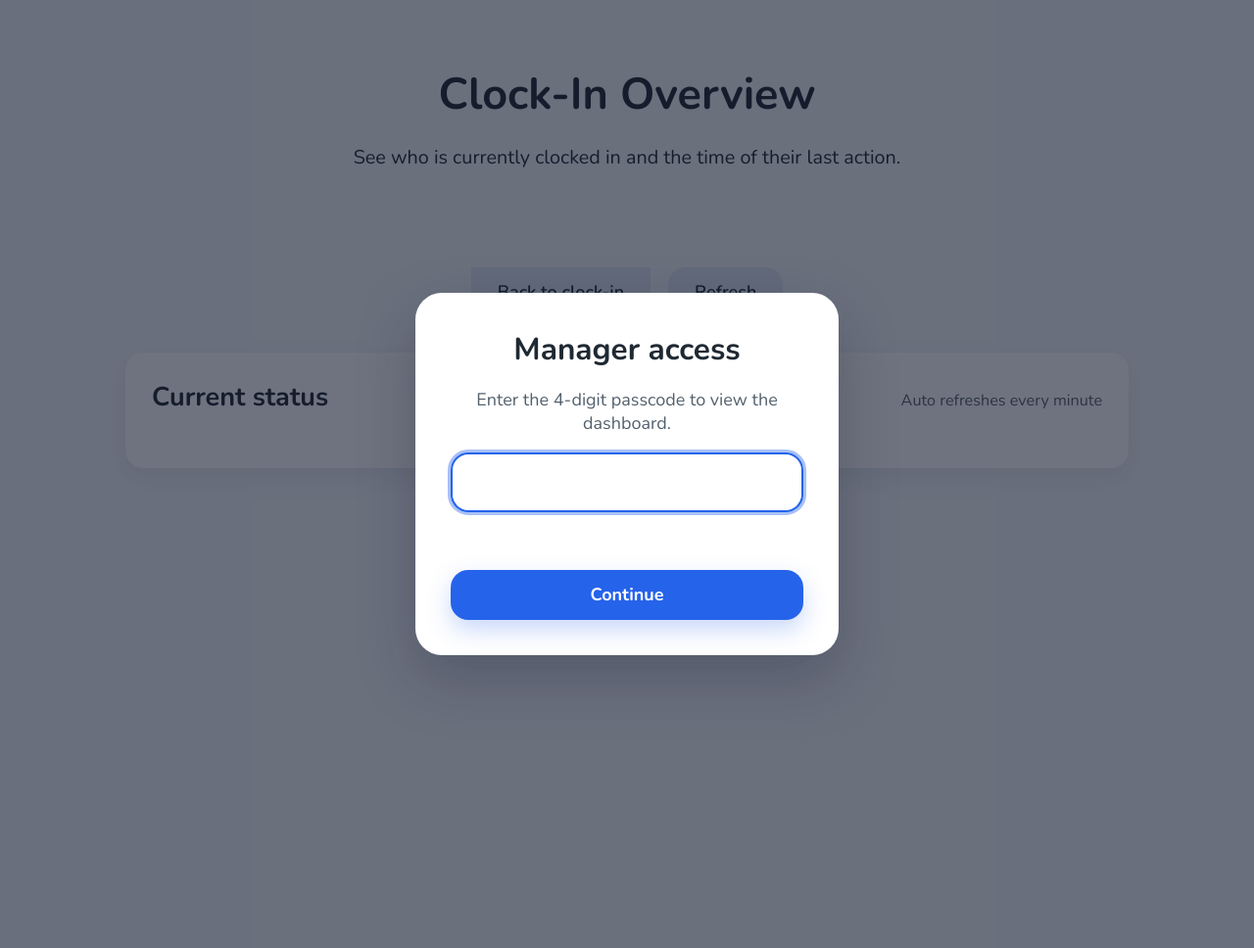
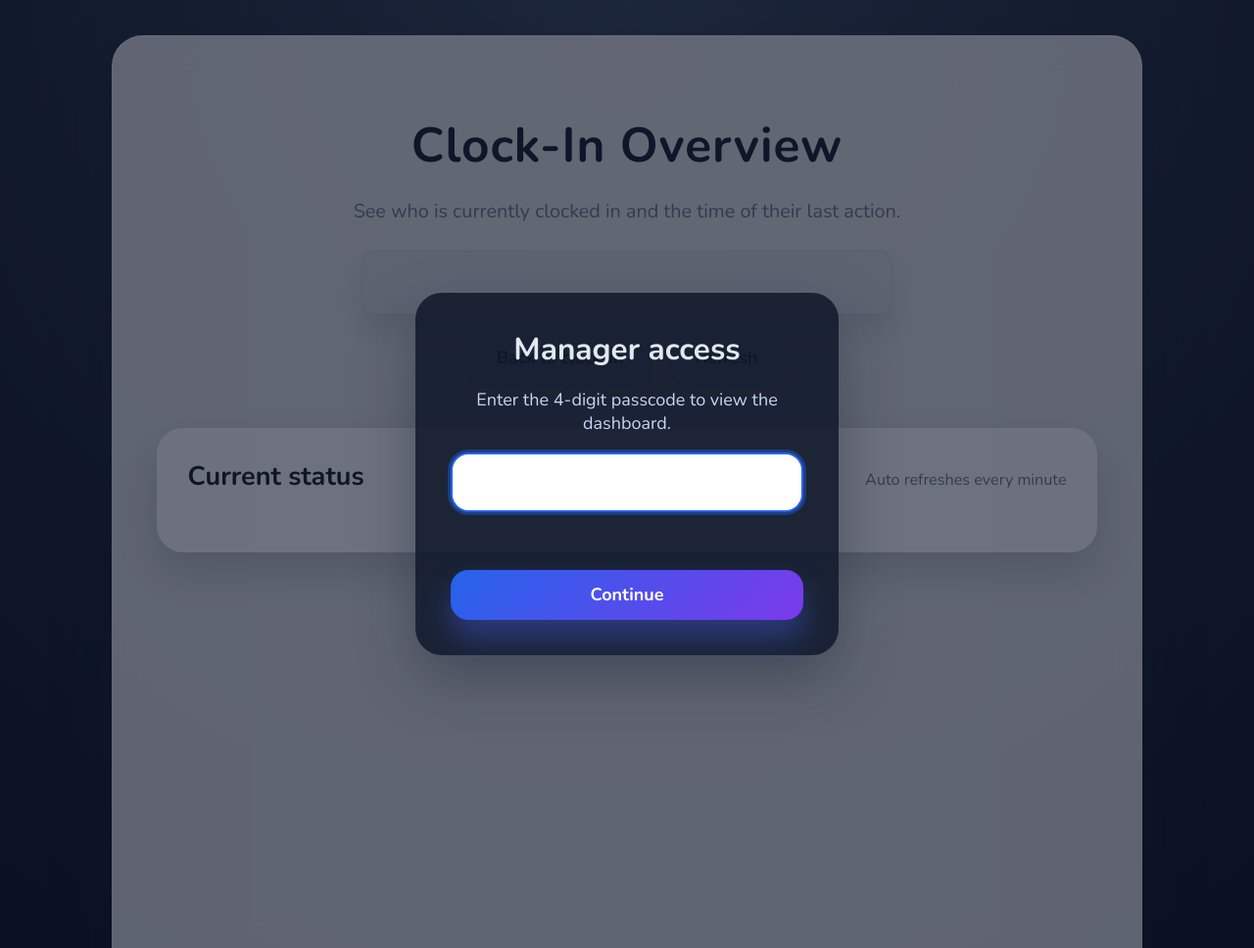
Before and after one commit to seanmartina/aiexam190925, a PHP site: page /manager.html in a window 1280 px wide. Shown: the whole page at 98% size. Run offline with PHP 8.4, Linux system fonts and the light colour scheme.

Commit message:
Refine clock-in UI and hide manager link

```diff
--- a/public/index.html
+++ b/public/index.html
@@ -45,7 +45,6 @@
         <div class="status-banner" id="statusBanner" role="status" aria-live="polite"></div>
         <div class="actions">
           <button id="refreshButton" class="secondary">Refresh list</button>
-          <a href="manager.html" class="secondary link-button">Manager view</a>
         </div>
       </header>
       <section id="cleanerGrid" class="grid" aria-label="Cleaners"></section>
--- a/public/styles.css
+++ b/public/styles.css
@@ -1,8 +1,15 @@
 :root {
   font-size: 18px;
   font-family: 'Nunito', sans-serif;
-  color: #1f2933;
-  background-color: #f4f7fb;
+  color: #0f172a;
+  --surface: rgba(255, 255, 255, 0.85);
+  --surface-border: rgba(255, 255, 255, 0.35);
+  --surface-shadow: rgba(15, 23, 42, 0.35);
+  --muted-text: #64748b;
+  --neon-green: #39ff14;
+  --primary-blue: #2563eb;
+  --primary-purple: #7c3aed;
+  --bg-gradient: radial-gradient(circle at top, #334155 0%, #0f172a 60%, #020617 100%);
 }
 
 body,
@@ -15,27 +22,40 @@ section {
 
 body {
   min-height: 100vh;
+  background: var(--bg-gradient);
+  color: #e2e8f0;
+  display: flex;
+  justify-content: center;
+  padding: 2rem 1rem 4rem;
 }
 
 .app {
-  max-width: 960px;
+  width: min(960px, 100%);
   margin: 0 auto;
-  padding: 2rem 1.5rem 3rem;
+  padding: 2.5rem 2.5rem 3rem;
+  background: var(--surface);
+  border-radius: 1.75rem;
+  border: 1px solid var(--surface-border);
+  box-shadow: 0 28px 60px var(--surface-shadow);
+  backdrop-filter: blur(18px);
+  color: #0f172a;
 }
 
 header {
   text-align: center;
-  margin-bottom: 2rem;
+  margin-bottom: 2.5rem;
 }
 
 header h1 {
-  font-size: 2.5rem;
-  margin-bottom: 0.5rem;
+  font-size: 2.75rem;
+  margin-bottom: 0.75rem;
+  letter-spacing: 0.02em;
 }
 
 header p {
   font-size: 1.1rem;
-  margin-bottom: 1rem;
+  margin-bottom: 1.5rem;
+  color: var(--muted-text);
 }
 
 .actions {
@@ -69,22 +90,29 @@ button:focus {
 }
 
 .secondary {
-  background: #e1e7f5;
-  color: #1f2933;
+  background: rgba(148, 163, 184, 0.2);
+  color: #0f172a;
   padding: 0.75rem 1.5rem;
   font-weight: 600;
+  border: 1px solid rgba(148, 163, 184, 0.4);
+  box-shadow: 0 10px 20px rgba(15, 23, 42, 0.1);
 }
 
 .primary {
-  background: #2563eb;
+  background: linear-gradient(135deg, var(--primary-blue), var(--primary-purple));
   color: #ffffff;
   padding: 0.75rem 1.75rem;
   font-weight: 700;
-  box-shadow: 0 10px 24px rgba(37, 99, 235, 0.25);
+  box-shadow: 0 18px 30px rgba(76, 106, 255, 0.35);
 }
 
 .primary:hover {
-  background: #1d4ed8;
+  background: linear-gradient(135deg, #1d4ed8, #5b21b6);
+}
+
+.primary:active,
+.secondary:active {
+  transform: translateY(1px);
 }
 
 .login-overlay {
@@ -99,10 +127,11 @@ button:focus {
 }
 
 .login-card {
-  background: #ffffff;
+  background: rgba(15, 23, 42, 0.85);
+  color: #e2e8f0;
   padding: 2rem;
   border-radius: 1.5rem;
-  box-shadow: 0 24px 60px rgba(15, 23, 42, 0.25);
+  box-shadow: 0 24px 60px rgba(15, 23, 42, 0.35);
   display: flex;
   flex-direction: column;
   gap: 1rem;
@@ -117,7 +146,7 @@ button:focus {
 
 .login-card p {
   margin: 0;
-  color: #52606d;
+  color: #cbd5f5;
 }
 
 .login-card input {
@@ -136,7 +165,7 @@ button:focus {
 
 .login-error {
   min-height: 1.25rem;
-  color: #991b1b;
+  color: #fca5a5;
   font-weight: 600;
   margin: 0;
 }
@@ -198,22 +239,28 @@ button:focus {
   padding: 0.5rem 1rem;
   max-width: 28rem;
   text-align: center;
-  font-weight: 600;
+  background: rgba(148, 163, 184, 0.12);
+  color: var(--muted-text);
+  border: 1px solid rgba(148, 163, 184, 0.25);
+  box-shadow: 0 18px 30px rgba(15, 23, 42, 0.12);
 }
 
 .status-banner.success {
-  background: #dcfce7;
-  color: #166534;
+  background: rgba(34, 197, 94, 0.18);
+  color: #14532d;
+  border: 1px solid rgba(34, 197, 94, 0.4);
 }
 
 .status-banner.error {
-  background: #fee2e2;
-  color: #991b1b;
+  background: rgba(248, 113, 113, 0.18);
+  color: #7f1d1d;
+  border: 1px solid rgba(248, 113, 113, 0.4);
 }
 
 .status-banner.info {
-  background: #dbeafe;
+  background: rgba(96, 165, 250, 0.18);
   color: #1d4ed8;
+  border: 1px solid rgba(96, 165, 250, 0.4);
 }
 
 .manager-app {
@@ -221,10 +268,10 @@ button:focus {
 }
 
 .manager-panel {
-  background: white;
-  padding: 1.5rem;
-  border-radius: 1rem;
-  box-shadow: 0 10px 26px rgba(31, 41, 51, 0.08);
+  background: rgba(255, 255, 255, 0.92);
+  padding: 1.75rem;
+  border-radius: 1.5rem;
+  box-shadow: 0 20px 40px rgba(15, 23, 42, 0.18);
 }
 
 .panel-header {
@@ -240,7 +287,7 @@ button:focus {
 
 .auto-refresh {
   font-size: 0.9rem;
-  color: #52606d;
+  color: var(--muted-text);
 }
 
 .manager-list {
```
Also changed, not shown: other parts of public/styles.css (+57 -23 lines).
